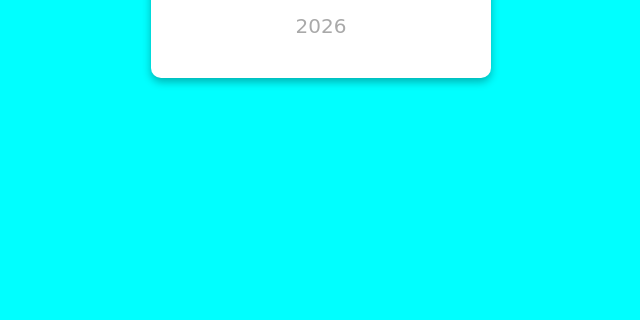
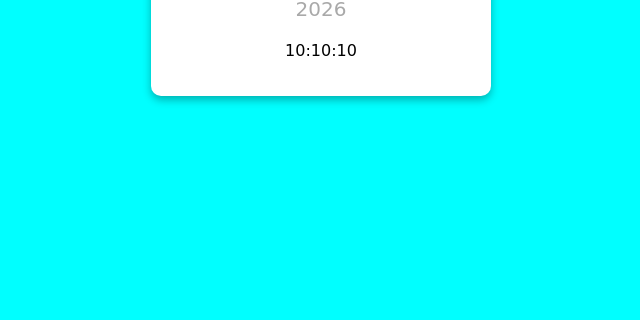
Before and after one commit to smahmetari/mini-calendar, a plain HTML site: page index.html in a window 1280 px wide. Shown: the part 480-800 px from the top of the page, without its empty margins (319-959 px from the left). Drawn offline with Linux system fonts and the light colour scheme.

Commit message:
saat eklendi

```diff
--- a/index.html
+++ b/index.html
@@ -13,6 +13,7 @@
         <p class="day-name" id="day-name">Monday</p>
         <p class="day-num" id="day-num">20</p>
         <p class="year" id="year">2024</p>
+        <p class="saat" id="saat">10:10:10</p>
 
     </div>
     <script src="index.js"></script>
```
